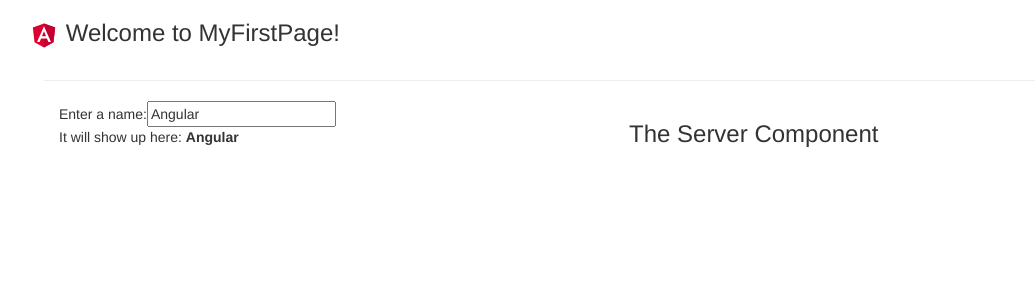
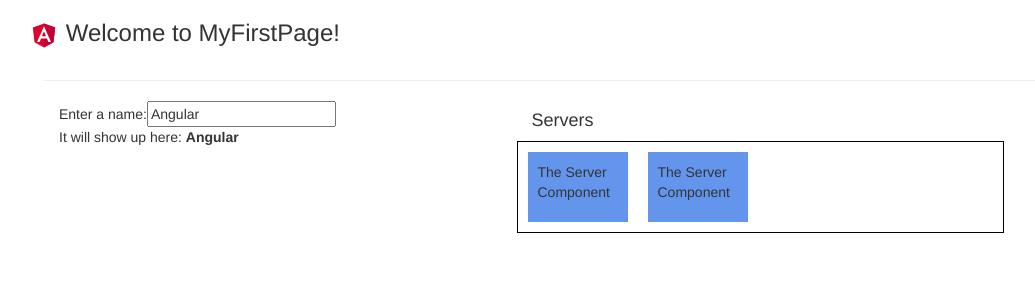
Before and after one commit to vijayvepa/Angular5Examples, an Angular app in the folder UdemyCourse/my-first-project/: page / in a window 1280 px wide. Shown: the top 300 px of the page, without its empty margins (26-1061 px from the left). Built offline with nearby package versions, Linux system fonts and the light colour scheme.

Commit message:
Use CLI to add components; adding styles

```diff
--- a/UdemyCourse/my-first-project/src/app/app.component.html
+++ b/UdemyCourse/my-first-project/src/app/app.component.html
@@ -11,7 +11,7 @@
   </div>
 <hr>
   <div class="row">
-  <div class="col-sm-6">
+  <div class="col-sm-5">
 
     <div class="container">
       <div>
@@ -22,8 +22,8 @@
       </div>
     </div>
   </div>
-  <div class="col-sm-3">
-    <app-server></app-server>
+  <div class="col-sm-5">
+    <app-servers></app-servers>
   </div>
   </div>
   </div>
--- a/UdemyCourse/my-first-project/src/app/app.module.ts
+++ b/UdemyCourse/my-first-project/src/app/app.module.ts
@@ -4,10 +4,11 @@ import {FormsModule} from '@angular/forms';
 
 import { AppComponent } from './app.component';
 import {ServerComponent} from './server/server.component';
+import { ServersComponent } from './servers/servers.component';
 
 
 @NgModule({
-  declarations: [AppComponent, ServerComponent],
+  declarations: [AppComponent, ServerComponent, ServersComponent],
   imports: [BrowserModule, FormsModule],
   providers: [],
   bootstrap: [AppComponent]
--- /dev/null
+++ b/UdemyCourse/my-first-project/src/app/server/server.component.css
@@ -0,0 +1,7 @@
+div{
+  background-color: cornflowerblue;
+
+  padding: 10px;
+  margin:10px;
+  width:100px;
+}
--- a/UdemyCourse/my-first-project/src/app/server/server.component.html
+++ b/UdemyCourse/my-first-project/src/app/server/server.component.html
@@ -1 +1,3 @@
-<h3>The Server Component</h3>
+<div class="col-sm-3">
+<p>The Server Component</p>
+</div>
--- a/UdemyCourse/my-first-project/src/app/server/server.component.ts
+++ b/UdemyCourse/my-first-project/src/app/server/server.component.ts
@@ -2,7 +2,8 @@ import {Component} from '@angular/core';
 
 @Component({
   selector: 'app-server',
-  templateUrl: './server.component.html'
+  templateUrl: './server.component.html',
+  styleUrls: ['./server.component.css']
 })
 export class ServerComponent {
 
--- /dev/null
+++ b/UdemyCourse/my-first-project/src/app/servers/servers.component.css
@@ -0,0 +1,3 @@
+div{
+  border:1px solid black;
+}
--- /dev/null
+++ b/UdemyCourse/my-first-project/src/app/servers/servers.component.html
@@ -0,0 +1,5 @@
+<h4>Servers</h4>
+<div class="row">
+<app-server></app-server>
+<app-server></app-server>
+</div>
--- /dev/null
+++ b/UdemyCourse/my-first-project/src/app/servers/servers.component.ts
@@ -0,0 +1,15 @@
+import { Component, OnInit } from '@angular/core';
+
+@Component({
+  selector: 'app-servers',
+  templateUrl: './servers.component.html',
+  styleUrls: ['./servers.component.css']
+})
+export class ServersComponent implements OnInit {
+
+  constructor() { }
+
+  ngOnInit() {
+  }
+
+}
```
Also changed, not shown: 2 other files (tests, documents, lock files or other folders).
